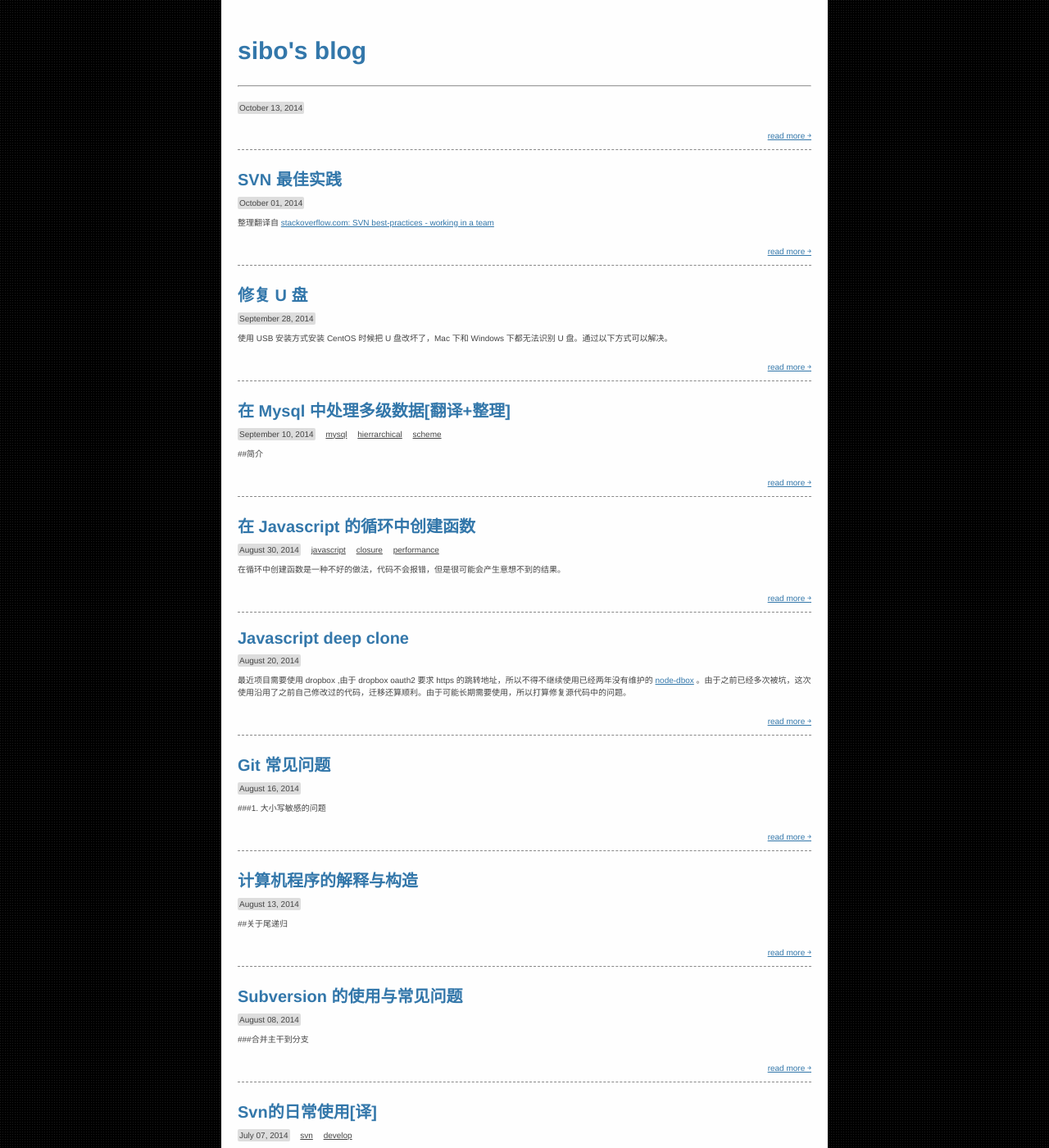
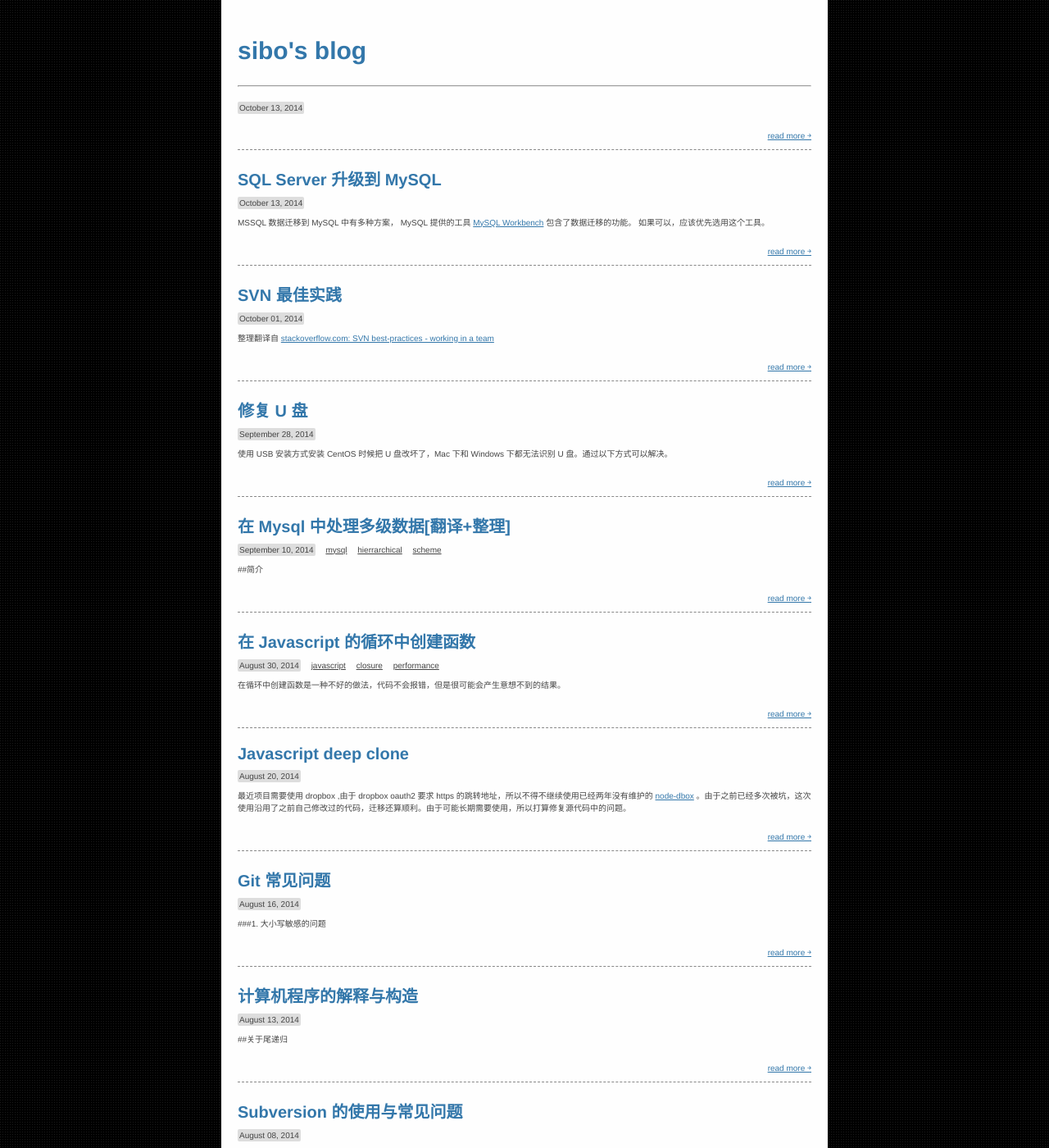
Before and after one commit to osrpt/osrpt.github.com, a Jekyll site: the page built from index.html, in a window 1280 px wide and 1400 px high. Shown: the whole window at 82% size. Built offline with Jekyll 4.4.1, drawn with Linux system fonts in a browser that asks for light colours; Markdown is read by kramdown in place of the engine named in the settings; the list of posts is cut into pages by our own code; comment, search, counter and statistics services are not loaded; some of the changed lines change nothing that is shown; some of the changed text lies outside the part shown.

Commit message:
new blog about mssql migrate to mysql

```diff
--- /dev/null
+++ b/_posts/2014-10-13-mssql-migrate-to-mysql.md
@@ -0,0 +1,133 @@
+---
+layout: post
+title: SQL Server 升级到 MySQL
+---
+
+MSSQL 数据迁移到 MySQL 中有多种方案， MySQL 提供的工具 [MySQL Workbench](http://www.mysql.com/products/workbench/) 包含了数据迁移的功能。
+如果可以，应该优先选用这个工具。
+
+由于我的迁移中只需要用到部分表的部分数据，有些还需要针对数据进行单独的处理，所以这个工具并不适用。
+整个迁移过程中最麻烦的问题就是中文的乱码问题，需要特别注意。
+
+##准备
+
+我主要使用 python 来进行处理。
+
+###pymssql
+
+pymssql 用户连接 MSSQL 处理数据。这是一个第三方的 MSSQL 连接库，需要自己下载安装。
+
+###MySQLdb
+
+主要使用了 MySQLdb 这个库处理数据导入的问题，这个库需要自己下载安装。
+
+CentOs:
+
+    yum install MySQL-python
+
+Mac OS X(需要自己先安装brew):
+
+    brew install MySQL-python
+
+MySQLdb 这个库安装容易出错，网上有很多关于解决安装中遇到问题的文章，这里不再详细讨论。
+
+如果数据中包含 unicode 编码的数据，请按照下面的方式执行，否则可能遇到编码问题：
+
+    import MySQLdb as mdb
+
+    conn = mdb.connect()
+    conn.set_character_set('utf8')
+
+    cursor = conn.cursor()
+    cursor.execute('SET NAMES utf8;')
+    cursor.execute('SET CHARACTER SET UTF8;')
+    cursor.execute('SET character_set_connection=utf8;')
+
+###导出到 csv 文件, 然后使用 python 导入
+
+SQL Server 导入导出工具可以根据查询导出 csv 文件，也可以直接将查询结果另存为为 csv 文件。
+然后在 python 中使用 csv 模块导入：
+
+    import csv
+
+    def unicode_csv_reader(utf8_data):
+        csv_reader = csv.reader(utf8_data, dialect=csv.excel)
+        for row in csv_reader:
+            yield [unicode(cell, 'utf-8').strip() for cell in row]
+
+    def import_data(csv_file_path):
+        reader = unicode_csv_reader(open(csv_file_path))
+        for row in reader:
+            // 执行导入
+
+如果数据中包含了 csv 分隔符则可能导致异常情况，可以增加判断或者 try...except... 来捕获失败的行，记录下来单独处理。
+
+###使用 pickle 序列化和反序列化
+
+导出数据：
+
+    import pymssql
+
+    mssql = {'host': '.', 'user':'user', 'pwd':'123', 'db':'db'}
+
+    def export_data():
+        conn = pymssql.connect(host=mssql.host, user=mssql.user, password=mssql.pwd, database=mssql.db, charset='utf-8') //连接数据库, 自己添加数据库信息
+        cursor = conn.cursor()
+        sql = "select id, email, password from user where id > %d"
+        cursor.execute(sql, (10000,))
+        data = cursor.fetchall()
+
+        with open('data.dat', 'w') as f:
+            pickle.dump(data, f)
+
+        conn.close()
+
+导入数据：
+
+    import MySQLdb as mdb
+
+    mysql = {'host': 'localhost', 'user': 'root', 'pwd': '', 'db': 'test'}
+
+    def import_data():
+        conn = mdb.connect(host=mysql.host, user=mysql.user, passwd=mysql.pwd, db=mysql.db)
+        conn.set_character_set('utf8')
+        cursor = conn.cursor()
+        cursor.execute('SET NAMES utf8;')
+        cursor.execute('SET CHARACTER SET UTF8;')
+        cursor.execute('SET character_set_connection=utf8;')
+
+        sql = 'INSERT INTO user(id, email, password) VALUES(%s, %s, %s)'
+
+        with open('data.dat', 'rU') as f:
+            data = pickle.load(f)
+
+            for row in data:
+                cursor.execute(sql, (row[0], row[1], row[2]))
+
+        conn.commit()
+        conn.close()
+
+###注意
+
+如果导出的数据库中有时间格式的数据，pymssql 将自动转换为 datetime 格式，这时候如果序列化之后直接读取将会报异常，提示找不到 datetime 这个包。
+这是因为反序列化的时候也需要反序列化出 datetime 类型，之前没有 import 过，所以反序列化会出错。
+在导出的时候可以将 datetime 类型转成字符串，这样就不会出错了，也不会影响导入。
+
+例如：
+
+    def normalize_data(result):
+        data = []
+        for row in result:
+            newRow = (row[0], row[1], row[2], unicode(row[3]))
+            data.append(newRow)
+        return data
+
+
+如果原来 MSSQL 中数据类型为 varchar 但是又包含了中文字符，导出之后将是乱码。可以先修改为 nvarchar 之后再导出，就不会乱码了。
+
+    ALTER TABLE table_name
+    ALTER COLUMN col_name NVARCHAR(100)
+
+###引用
+
+1. [MySQL Workbench](http://www.mysql.com/products/workbench/)
```
Also changed, not shown: _posts/2014-10-01-svn-best-practices.md (line endings or trailing spaces).
